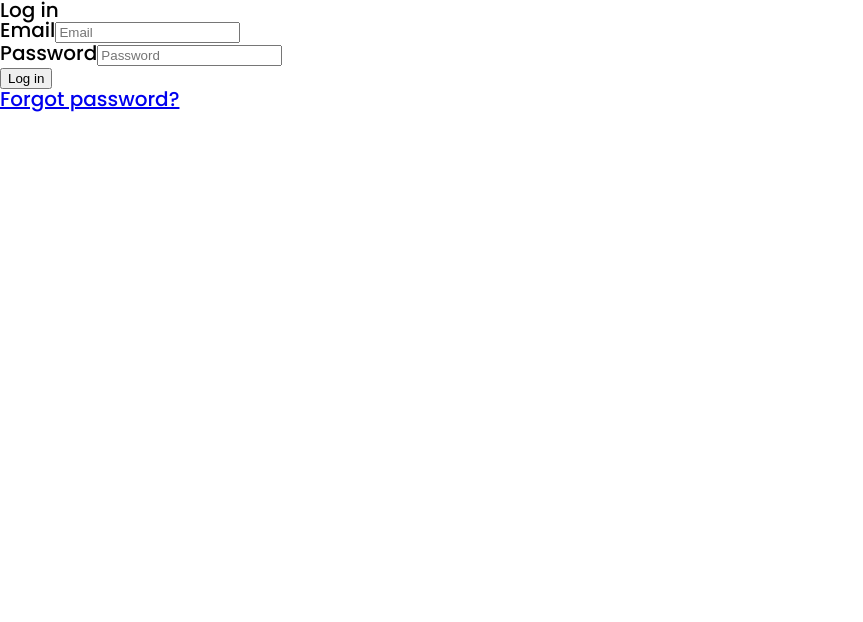
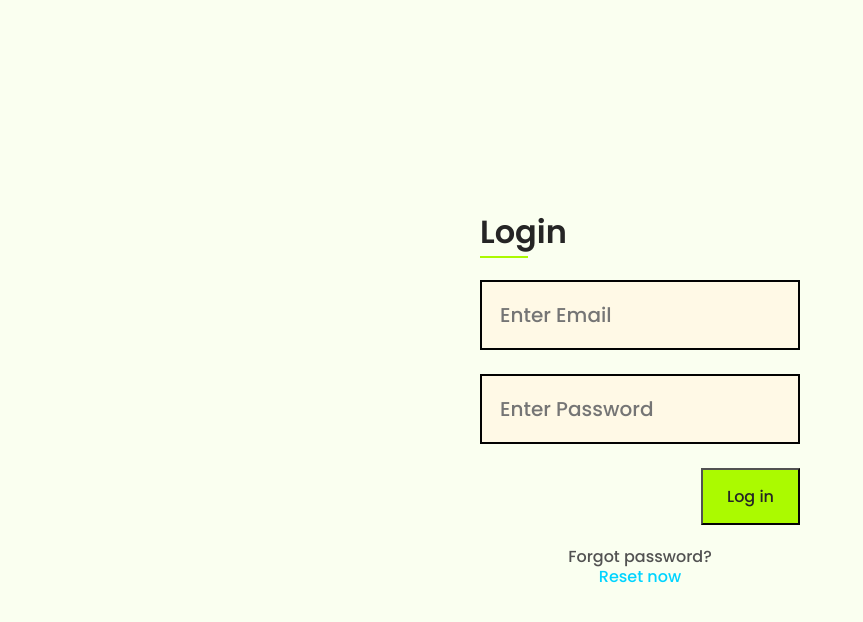
Before and after one commit to louis-stintzy/reusable-form-demo, a React (Vite) app: page /login in a window 1280 px wide. Shown: the top 622 px of the page, without its empty margins (0-863 px from the left). Built offline with nearby package versions, Linux system fonts and the light colour scheme.

Commit message:
feat(form): create a login form using the ReusableForm component

```diff
--- a/src/@types/auth.d.ts
+++ b/src/@types/auth.d.ts
@@ -4,3 +4,8 @@ export interface RegisterCredentials {
   password: string;
   confirmPassword: string;
 }
+
+export interface LoginCredentials {
+  email: string;
+  password: string;
+}
--- /dev/null
+++ b/src/components/PageComponents/LoginForm/LoginForm.style.css
@@ -0,0 +1,230 @@
+/* Inspired by the YouTube video: https://www.youtube.com/watch?v=Ygi-BDNwxPk
+"Input Field Animation Using HTML & CSS | Floating Label CSS" - Bedimcode  */
+
+/* ----- Form Container ----- */
+.login-form__wrapper {
+  display: flex;
+  flex-direction: column;
+  justify-content: space-around;
+  height: auto;
+  width: 20rem;
+  max-width: 90vw;
+}
+
+/* ----- Base ----- */
+.login-form__form {
+  display: flex;
+  flex-direction: column;
+  row-gap: 1.5rem;
+}
+
+/* ----- Title ----- */
+.login-form__title {
+  position: relative;
+  margin-bottom: 2rem;
+  font-size: var(--large-font-size);
+  font-weight: 600;
+  color: var(--gray-color-dark);
+}
+
+.login-form__title::before {
+  content: '';
+  position: absolute;
+  left: 0;
+  bottom: -0.625rem;
+  width: 3rem;
+  height: 2px;
+  background: var(--first-color);
+}
+
+/* ----- Input ----- */
+.login-form__input-container {
+  position: relative;
+  height: 4.375rem;
+  background-color: var(--black-color);
+}
+
+.login-form__label {
+  border: 0;
+  outline: none;
+  font-family: var(--body-font);
+
+  z-index: 100;
+  position: absolute;
+  top: 1rem;
+  left: 1.25rem;
+  font-size: var(--tiny-font-size);
+  font-weight: 600;
+  transition: 0.2s;
+  pointer-events: none;
+  opacity: 0;
+}
+
+.login-form__input {
+  border: 0;
+  outline: none;
+  font-size: var(--normal-font-size);
+  font-family: var(--body-font);
+  box-sizing: border-box;
+  border: 2.5px solid var(--black-color);
+  background-color: var(--third-color-light);
+  width: 100%;
+  z-index: 10;
+  padding: 1.125rem;
+  transition: transform 0.3s;
+}
+
+.login-form__input::placeholder {
+  transition: opacity 0.5s;
+}
+
+.login-form__input:focus::placeholder {
+  opacity: 0;
+  transition: 0.3s;
+}
+
+.login-form__input:focus {
+  transform: translate(-0.5rem, -0.5rem);
+}
+
+.login-form__input:not(:placeholder-shown).login-form__input:not(:focus) {
+  transform: translate(-0.5rem, -0.5rem);
+}
+
+/* Rendre le label visible lorsque l'input est en focus ou a du contenu */
+.login-form__input-container:has(.login-form__input:focus) .login-form__label,
+.login-form__input-container:has(.login-form__input:not(:placeholder-shown))
+  .login-form__label {
+  opacity: 1;
+  top: 0.3125rem;
+  left: 0.75rem;
+  font-size: var(--tiny-font-size);
+  transition: 0.3s ease-in-out;
+}
+
+.login-form__error {
+  font-size: var(--tiny-font-size);
+  font-weight: 500;
+  margin-top: 0.3125rem;
+}
+
+/* ----- Button ----- */
+.login-form__button-container {
+  display: flex;
+  justify-content: flex-end;
+}
+
+.login-form__button-wrapper {
+  border: 0;
+  outline: none;
+  background-color: var(--black-color);
+}
+
+.login-form__button {
+  padding: 0.875rem 1.5rem;
+  font-family: var(--body-font);
+  font-size: var(--small-font-size);
+  color: var(--gray-color-dark);
+  background-color: var(--first-color);
+  cursor: pointer;
+  transition: transform 0.3s;
+  border-right: 2px solid var(--black-color);
+  border-bottom: 2px solid var(--black-color);
+  border-top: 2px solid var(--gray-color-normal);
+  border-left: 2px solid var(--gray-color-normal);
+}
+
+.login-form__button:focus {
+  outline: none !important;
+}
+
+.login-form__button:focus-visible {
+  outline: 2px solid var(--gray-color-dark) !important;
+  outline-offset: 2px !important;
+}
+
+.login-form__button:hover {
+  transform: translate(-6px, -6px);
+}
+
+.login-form__button:active {
+  background-color: var(--gray-color-light);
+  color: var(--gray-color-dark);
+  transition: background-color 0.5s;
+}
+
+/* ----- Footer ----- */
+.login-form__link-container--default,
+.login-form__link-container--error,
+.login-form__link-container--success {
+  height: 2.25rem;
+  text-align: center;
+  margin-top: 1.5rem;
+  animation: fadeIn 0.3s ease-in-out;
+}
+
+.login-form__link--default,
+.login-form__link--error,
+.login-form__link--success {
+  font-family: var(--body-font);
+  font-size: var(--small-font-size);
+  color: var(--second-color);
+  text-decoration: none;
+}
+
+.login-form__link--default,
+.login-form__link--success {
+  color: var(--second-color);
+}
+
+.login-form__link--error {
+  color: var(--fourth-color);
+}
+
+.login-form__link--default:hover,
+.login-form__link--error:hover,
+.login-form__link--success:hover {
+  text-decoration: underline;
+}
+
+.login-form__link-message--default,
+.login-form__link-message--error,
+.login-form__link-message--success {
+  font-size: var(--small-font-size);
+  font-weight: 500;
+}
+
+.login-form__link-message--default {
+  color: var(--gray-color-normal);
+}
+
+.login-form__link-message--error {
+  color: var(--fourth-color);
+}
+
+.login-form__link-message--success {
+  color: var(--second-color);
+}
+
+/*=============== BREAKPOINTS ===============*/
+/* For small devices */
+@media screen and (max-width: 640px) {
+  .login-form__input-container {
+    height: 4rem;
+  }
+  .login-form__input {
+    font-size: var(--small-font-size);
+  }
+}
+
+/*=============== ANIMATIONS ===============*/
+@keyframes fadeIn {
+  from {
+    opacity: 0;
+    transform: translateY(-3px);
+  }
+  to {
+    opacity: 1;
+    transform: translateY(0);
+  }
+}
--- a/src/components/PageComponents/LoginForm/LoginForm.tsx
+++ b/src/components/PageComponents/LoginForm/LoginForm.tsx
@@ -1,44 +1,24 @@
+/**
+ * Composant LoginForm : Formulaire de connexion basé sur ReusableForm
+ * - Utilise `react-hook-form` pour gérer le formulaire (validation, soumission
+ * - Charge dynamiquement les champs du formulaire depuis `loginFormConfig` (email, password)
+ * - Valide les champs avec `Zod` en utilisant `loginFormSchema`.
+ * - Affiche les messages d'erreur spécifiques à chaque champ en fonction du schéma Zod.
+ */
+
+import { LoginCredentials } from '../../../@types/auth';
+import ReusableForm from '../../Common/ReusableForm/ReusableForm';
+import { loginFormConfig } from './loginForm.config';
+import { loginFormSchema } from './loginForm.schema';
+
+import './LoginForm.style.css';
+
 function LoginForm() {
   return (
-    <div className="login-form__container">
-      <div className="login-form__wrapper">
-        <h2 className="login-form__title">Log in</h2>
-        <form className="login-form__form">
-          <div className="login-form__input-container">
-            <label htmlFor="email" className="login-form__label">
-              Email
-            </label>
-            <input
-              type="email"
-              name="email"
-              id="email"
-              placeholder="Email"
-              className="login-form__input"
-            />
-          </div>
-          <div className="login-form__input-container">
-            <label htmlFor="password" className="login-form__label">
-              Password
-            </label>
-            <input
-              type="password"
-              name="password"
-              id="password"
-              placeholder="Password"
-              className="login-form__input"
-            />
-          </div>
-          <button type="submit" className="login-form__button">
-            Log in
-          </button>
-          <div className="login-form__link-container">
-            <a href="#" className="login-form__link">
-              Forgot password?
-            </a>
-          </div>
-        </form>
-      </div>
-    </div>
+    <ReusableForm<LoginCredentials>
+      formConfig={loginFormConfig}
+      formSchema={loginFormSchema}
+    />
   );
 }
 
--- /dev/null
+++ b/src/components/PageComponents/LoginForm/loginForm.config.ts
@@ -0,0 +1,41 @@
+/**
+ * Configuration du formulaire de connexion.
+ *
+ * - Définition du titre, des boutons et des champs.
+ * - `FormField<LoginCredentials>` garantit que `id` correspond à une clé de `LoginCredentials`.
+ * - `footerLink` contient un lien vers la page de réinitialisation du mot de passe.
+ */
+
+import { LoginCredentials } from '../../../@types/auth';
+import { FormConfig } from '../../../@types/form';
+
+export const loginFormConfig: FormConfig<LoginCredentials> = {
+  title: 'Login',
+  buttonText: {
+    loading: 'Logging in...',
+    default: 'Log in',
+  },
+  fields: [
+    {
+      label: 'ENTER EMAIL',
+      id: 'email',
+      type: 'email',
+      placeholder: 'Enter Email',
+      autoComplete: 'email',
+      required: true,
+    },
+    {
+      label: 'ENTER PASSWORD',
+      id: 'password',
+      type: 'password',
+      placeholder: 'Enter Password',
+      autoComplete: 'current-password',
+      required: true,
+    },
+  ],
+  footerLink: {
+    text: 'Forgot password?',
+    linkText: 'Reset now',
+    linkTo: '/reset-password',
+  },
+};
--- /dev/null
+++ b/src/components/PageComponents/LoginForm/loginForm.schema.ts
@@ -0,0 +1,6 @@
+import { z } from 'zod';
+
+export const loginFormSchema = z.object({
+  email: z.string().email('Please enter a valid email address'),
+  password: z.string(),
+});
--- /dev/null
+++ b/src/pages/Login/Login.css
@@ -0,0 +1,8 @@
+.login-page__container {
+  display: flex;
+  flex-direction: column;
+  justify-content: center;
+  align-items: center;
+  height: 100vh;
+  background-color: var(--first-color-light);
+}
--- a/src/pages/Login/Login.tsx
+++ b/src/pages/Login/Login.tsx
@@ -1,10 +1,12 @@
 import LoginForm from '../../components/PageComponents/LoginForm/LoginForm';
+
+import './Login.css';
 
 function Login() {
   return (
-    <>
+    <div className="login-page__container">
       <LoginForm />
-    </>
+    </div>
   );
 }
 
--- /dev/null
+++ b/src/pages/ResetPassword/ResetPassword.tsx
@@ -0,0 +1,9 @@
+function ResetPassword() {
+  return (
+    <>
+      <p>ResetPassword</p>
+    </>
+  );
+}
+
+export default ResetPassword;
--- a/src/router.tsx
+++ b/src/router.tsx
@@ -5,6 +5,7 @@ import Login from './pages/Login/Login';
 import Signup from './pages/Signup/Signup';
 import Dashboard from './pages/Dashboard/Dashboard';
 import NotFound from './pages/NotFound/NotFound';
+import ResetPassword from './pages/ResetPassword/ResetPassword';
 
 export const routerConfig = [
   {
@@ -24,6 +25,10 @@ export const routerConfig = [
         element: <Signup />,
       },
       {
+        path: 'reset-password',
+        element: <ResetPassword />,
+      },
+      {
         path: 'dashboard',
         element: <Dashboard />,
       },
```
